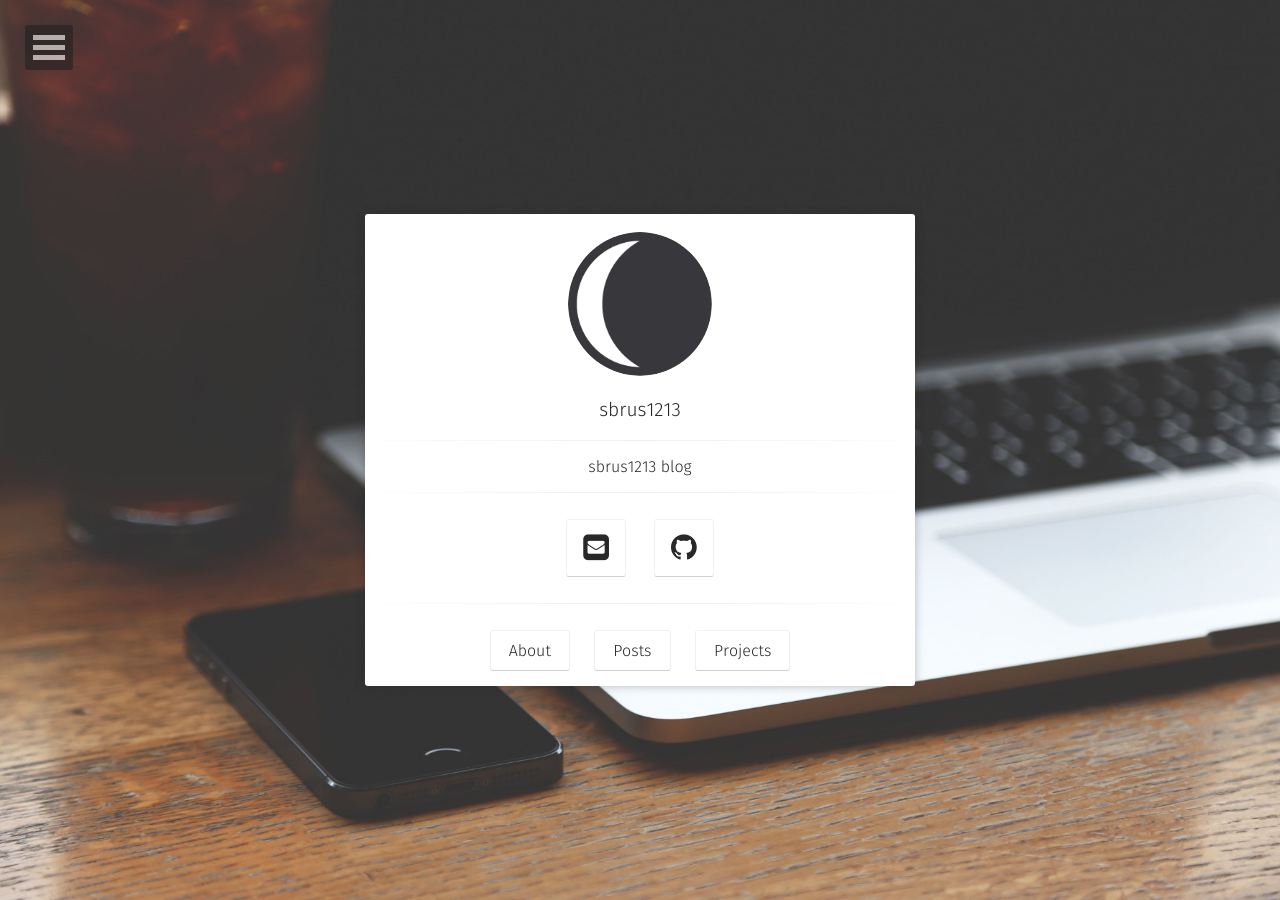
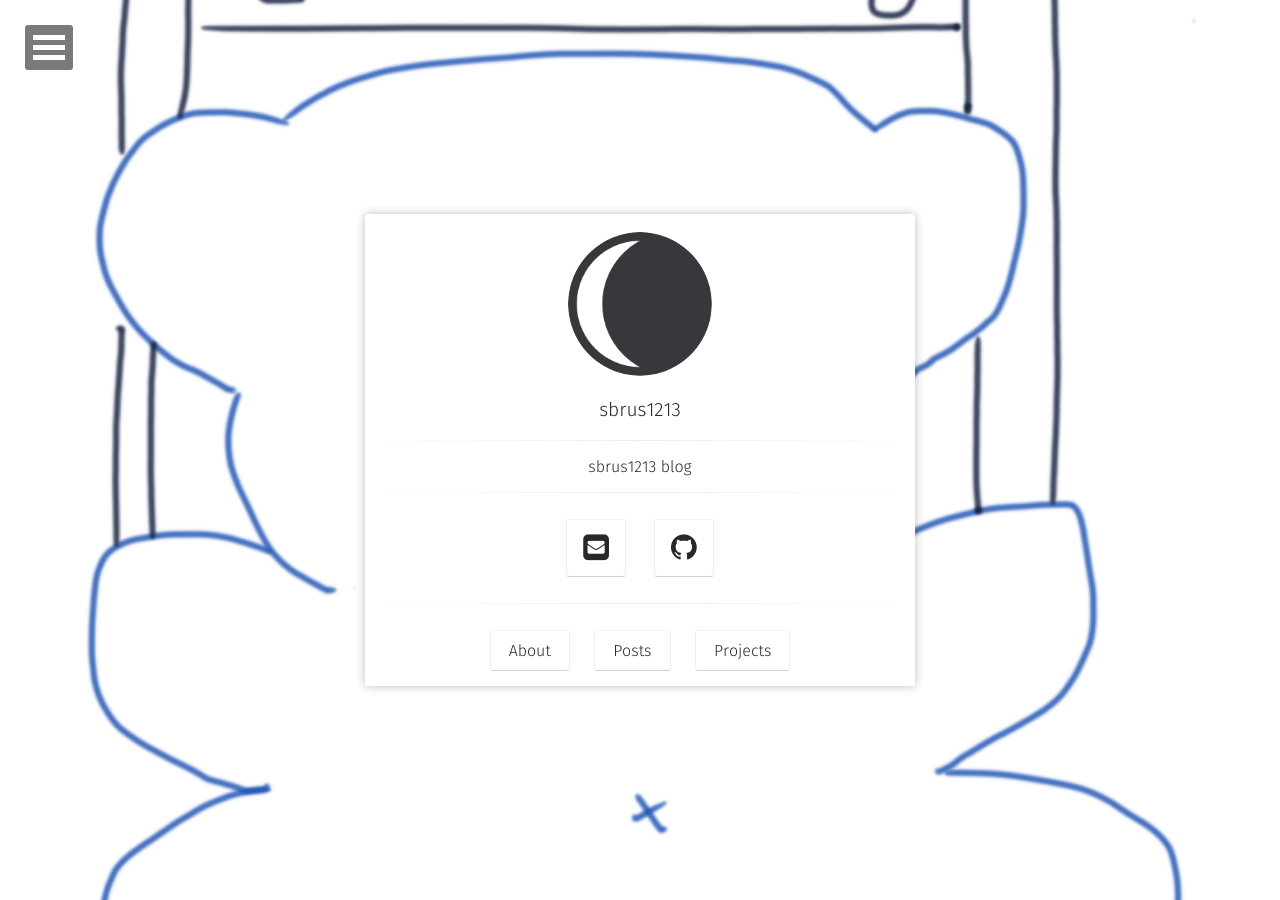
Before and after one commit to sbrus1213/sbrus1213.github.io, a Jekyll site: the page built from index.html, in a window 1280 px wide. Built offline with Jekyll 4.4.1, drawn with Linux system fonts in a browser that asks for light colours; some web fonts are replaced.

Commit message:
test change image

```diff
--- a/_config.yml
+++ b/_config.yml
@@ -5,7 +5,7 @@ description:        "sbrus1213 blog"
 reading_time:       true
 words_per_minute:   200
 logo:               'assets/img/logo.png'
-background:         'assets/img/placeholder-big.jpg'
+background:         'assets/img/welcome.png'
 tiled_bg:           false   # Set this true if you want to tile your background image, otherwise it will be covered
 locale:             ko_KR
 url:                https://sbrus1213.github.io
```
Also changed, not shown: assets/img/welcome.png (added).
